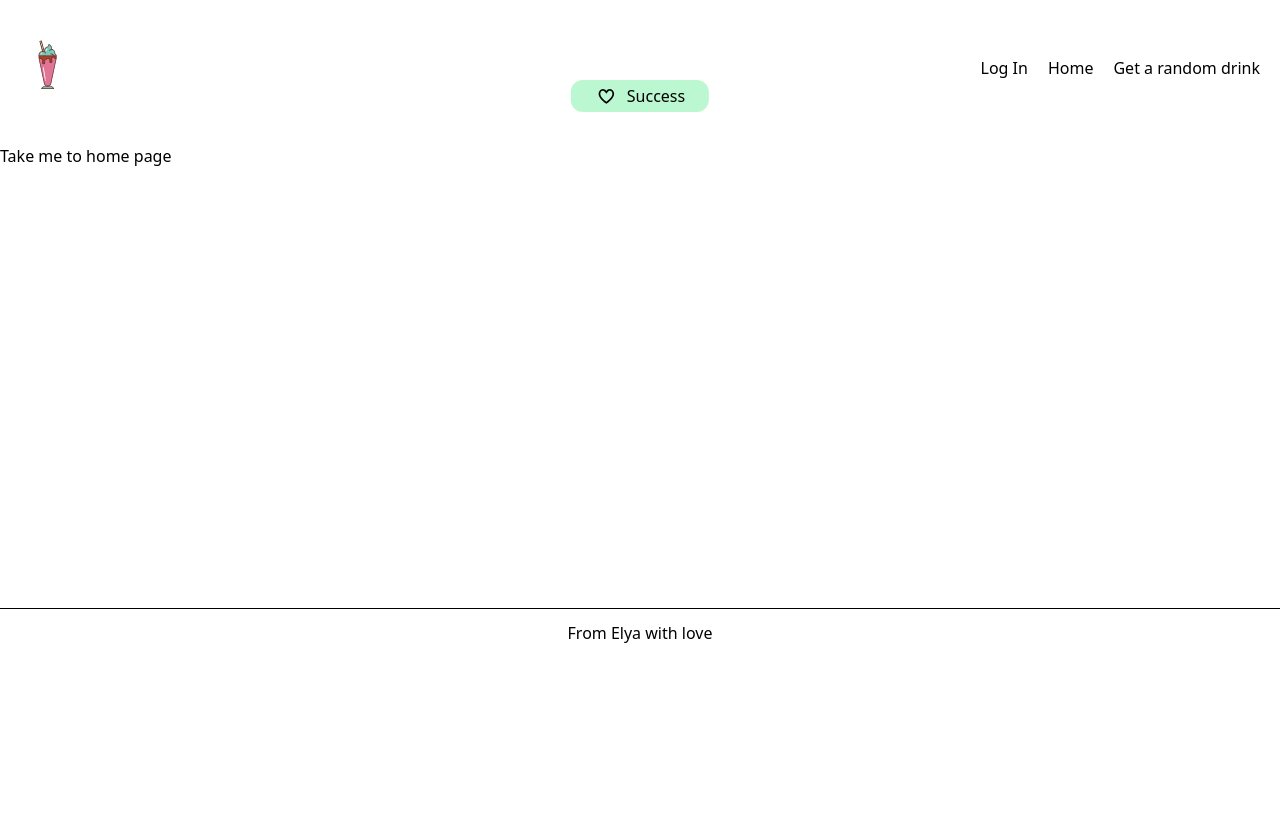
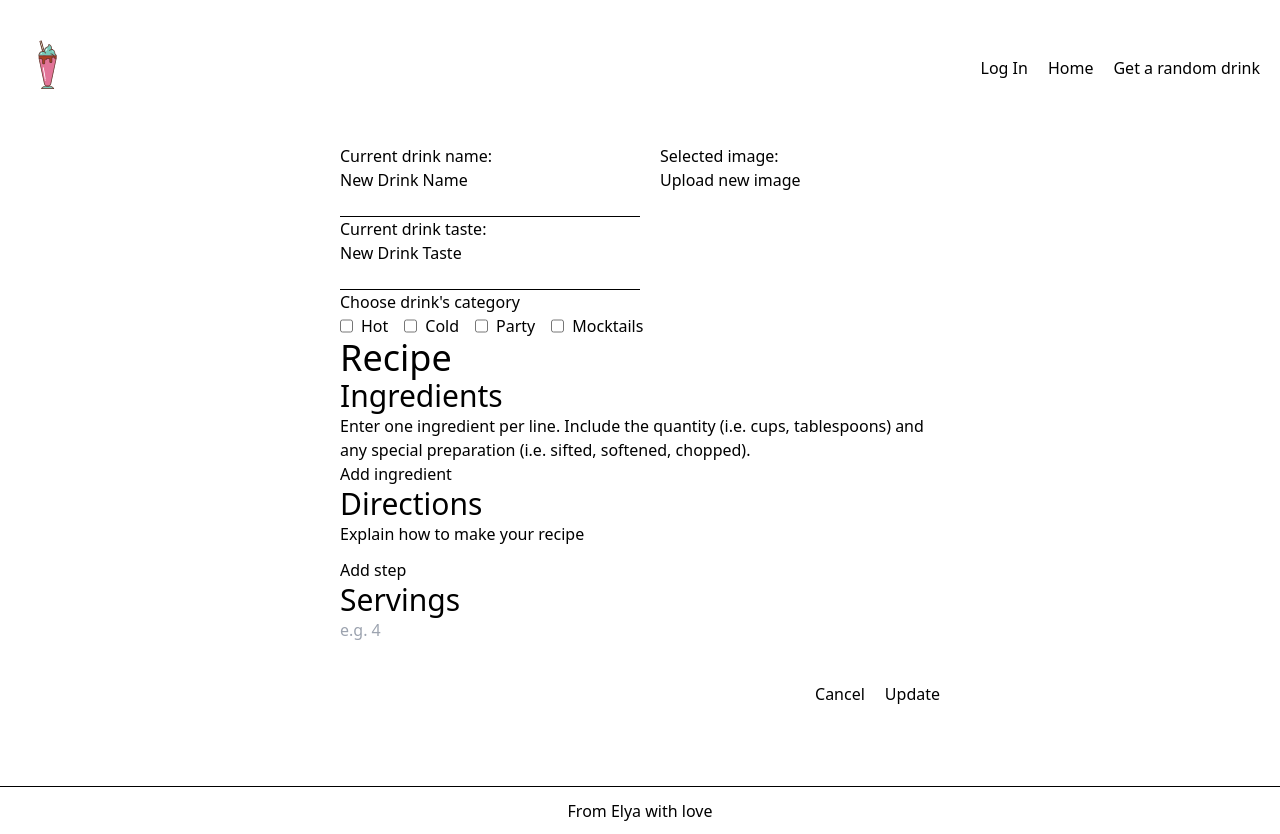
Before and after one commit to Elyamira/drinksdb, a React (Create React App) app in the folder front/: page /account/edit-recipe/1 in a window 1280 px wide. Before the commit the page ends 800 px from the top, so only its background shows below. Built offline with nearby package versions, Linux system fonts and the light colour scheme.

Commit message:
Updates edit page

```diff
--- a/front/src/routes/EditRecipe.js
+++ b/front/src/routes/EditRecipe.js
@@ -45,7 +45,7 @@ const EditRecipe = () => {
     const [fileReaderResult, setFileReaderResult] = useState();
     const [imageLink, setImageLink] = useState();
     const [isErrorState, setIsErrorState] = useState(false);
-    const [isSuccessState, setIsSuccessState] = useState(true);
+    const [isSuccessState, setIsSuccessState] = useState(false);
 
     const handleOnChangeIngredient = (e, index) => {
         const ingredientsCopy = [...ingredients];
@@ -184,7 +184,9 @@ const EditRecipe = () => {
         return (
             <div>
                 <SuccessMessage />
-                <button>Take me to home page</button>
+                <Link to='/'>
+                    <button>Take me to home page</button>
+                </Link>
             </div>
         );
     }
```
